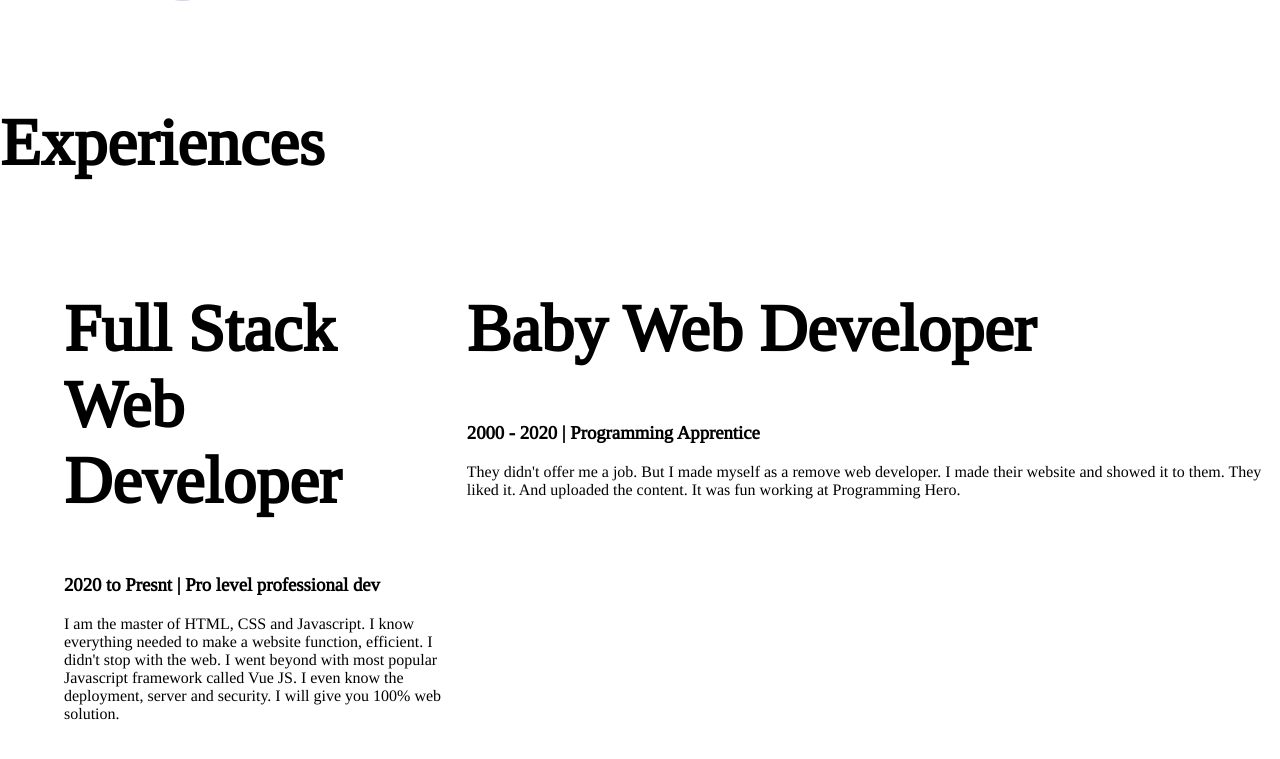
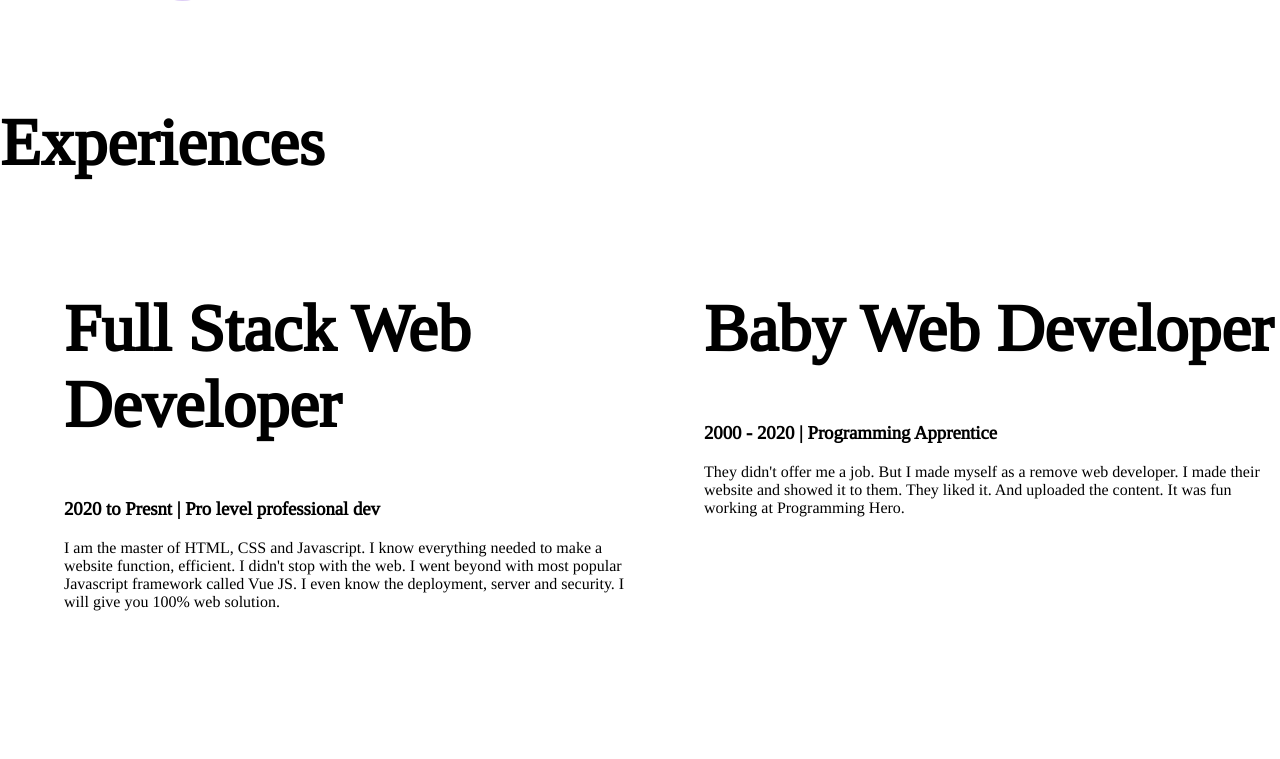
Before and after one commit to Pro-prgrmHero/dev-portfolio, a plain HTML site: page index.html in a window 1280 px wide. Shown: the part 1250-2009 px from the top of the page. After the commit the page ends 1977 px from the top, so only its background shows below. Drawn offline with Linux system fonts and the light colour scheme.

Commit message:
re:Experience section unfinished

```diff
--- a/index.html
+++ b/index.html
@@ -46,8 +46,8 @@
                 <h1>Full Stack Web Developer</h1>
                 <h3>2020 to Presnt | Pro level professional dev</h3>
                 <p>I am the master of HTML, CSS and Javascript. I know everything needed to make a website function, efficient. I didn't stop with the web. I went beyond with most popular Javascript framework called Vue JS. I even know the deployment, server and security. I will give you 100% web solution.</p>
-            </div class="half-width">
-            <div>
+            </div>
+            <div class="half-width">
                 <h1>Baby Web Developer</h1>
                 <h3>2000 - 2020 | Programming Apprentice</h3>
                 <p>They didn't offer me a job. But I made myself as a remove web developer. I made their website and showed it to them. They liked it. And uploaded the content. It was fun working at Programming Hero.</p>
```
